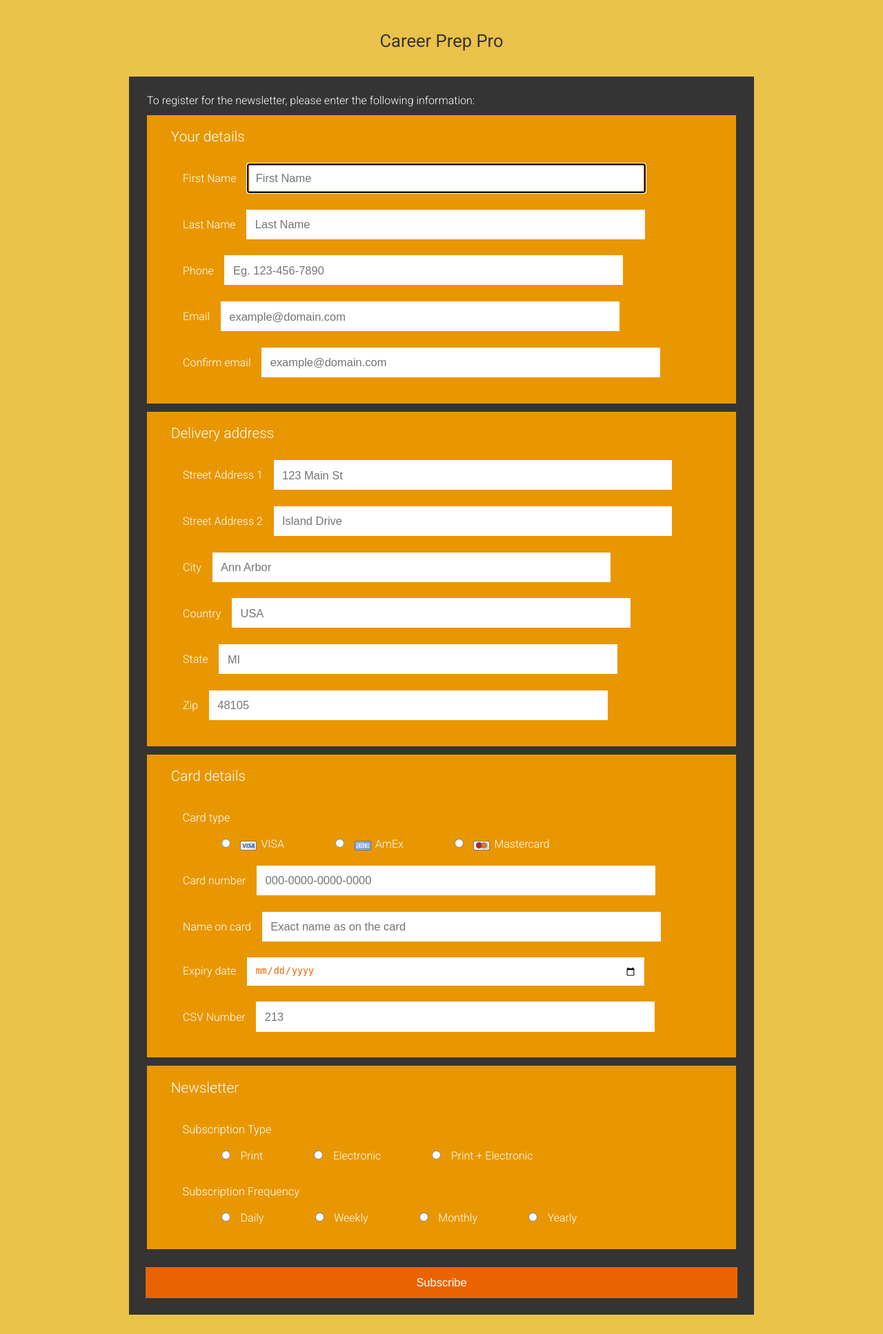
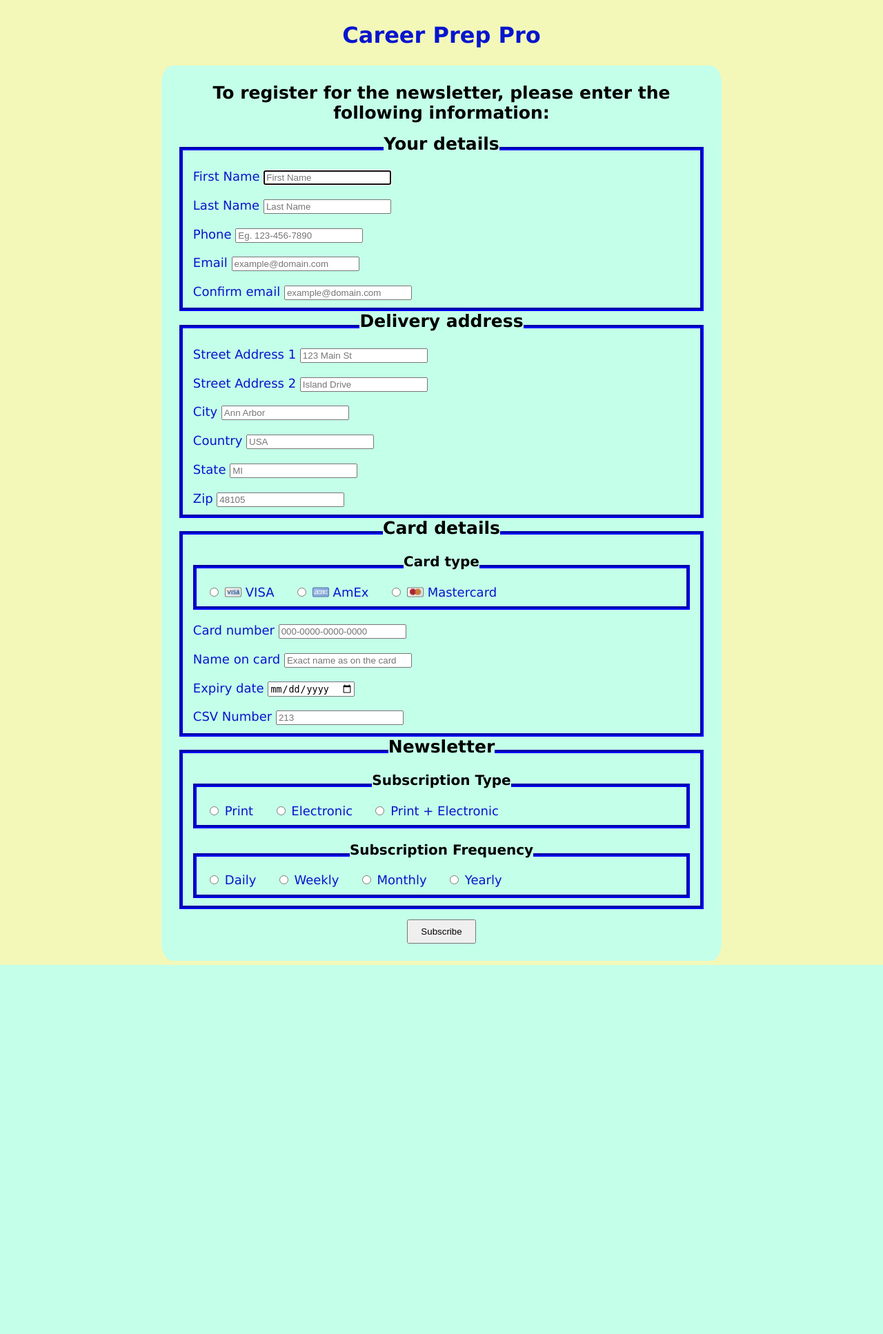
Before and after one commit to Mathia5/539group, a PHP site: page / in a window 1280 px wide. Shown: the whole page at 69% size. After the commit the page ends 1399 px from the top, so only its background shows below. Run offline with PHP 8.4, Linux system fonts and the light colour scheme; some libraries are stand-ins or nearby versions.

Commit message:
responsive changes

```diff
--- a/assets/css/formstylesheet_pv.css
+++ b/assets/css/formstylesheet_pv.css
@@ -23,6 +23,11 @@ form{
     margin-left:auto;
     margin-right:auto;
     width:75%;
+}
+
+form fieldset {
+    border: double;
+    border-color: black;
 }
 
 
@@ -102,7 +107,7 @@ form label[for=mastercard] {
         -webkit-border-radius: 2%;
         border-radius: 2%;
         padding: 2%;
-        width: 50%;
+        width: 60%;
     }
 
     legend{
@@ -110,10 +115,20 @@ form label[for=mastercard] {
         font-size: 25px;
         text-align: center;
         color: black;
+        padding-bottom: 2%;
     }
 
     li {
         font-size: 18px;
     }
 
+    form fieldset {
+        border: groove;
+        border-color: blue;
+        border-width: 5px;
 }
+    form fieldset fieldset legend {
+        font-size: 20px !important;
+}
+
+}
--- a/index.html
+++ b/index.html
@@ -4,7 +4,7 @@
 <head>
     <title>Career Prep Pro</title>
     <meta charset="UTF-8">
-    <link rel="stylesheet" href="assets/css/formstylesheet_yc.css">
+    <link rel="stylesheet" href="assets/css/formstylesheet_pv.css">
 </head>
 
 <body>
```
